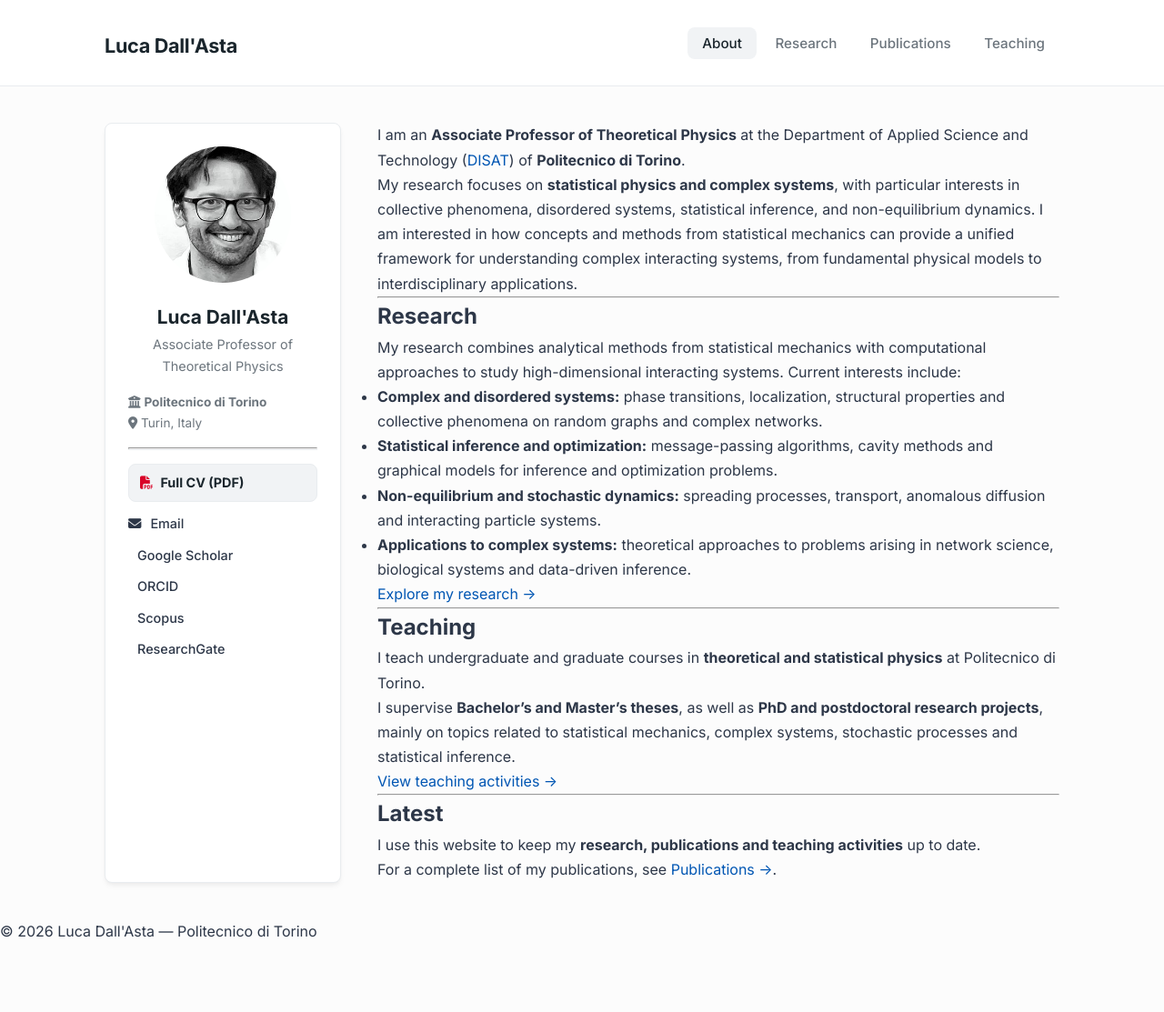
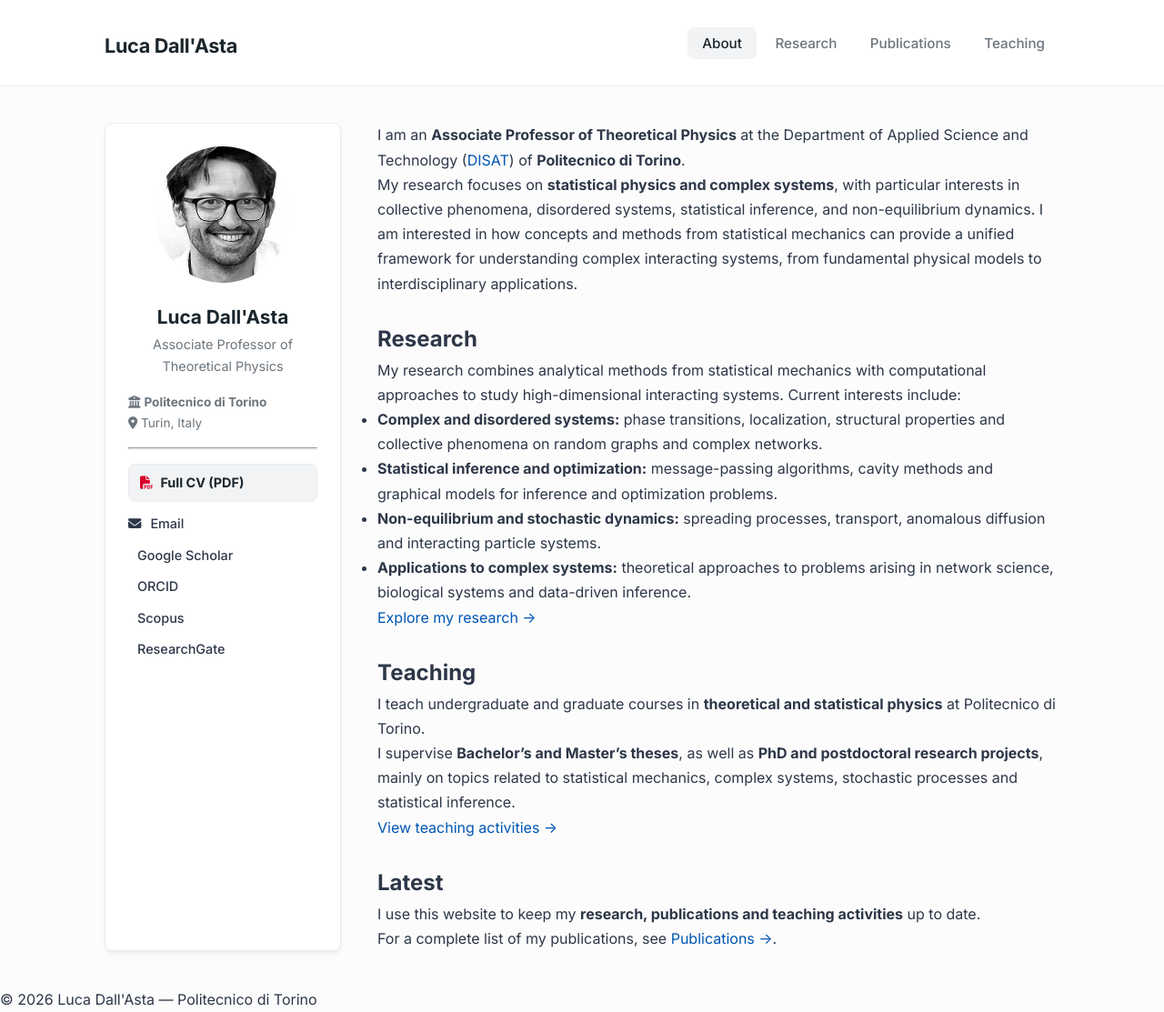
Before and after one commit to dallasta/dallasta.github.io, a Jekyll site: the page built from _pages/about.md, in a window 1280 px wide and 1113 px high. Shown: the whole window at 91% size. Built offline with Jekyll 4.4.1, drawn with Linux system fonts in a browser that asks for light colours; a style sheet for code colours, icons or effects is not loaded.

Commit message:
Add files via upload

```diff
--- a/_pages/about.md
+++ b/_pages/about.md
@@ -8,7 +8,7 @@ I am an **Associate Professor of Theoretical Physics** at the Department of Appl
 
 My research focuses on **statistical physics and complex systems**, with particular interests in collective phenomena, disordered systems, statistical inference, and non-equilibrium dynamics. I am interested in how concepts and methods from statistical mechanics can provide a unified framework for understanding complex interacting systems, from fundamental physical models to interdisciplinary applications.
 
----
+<br>
 
 ## Research
 
@@ -21,7 +21,7 @@ My research combines analytical methods from statistical mechanics with computat
 
 [Explore my research →](/research/)
 
----
+<br>
 
 ## Teaching
 
@@ -31,7 +31,7 @@ I supervise **Bachelor's and Master's theses**, as well as **PhD and postdoctora
 
 [View teaching activities →](/teaching/)
 
----
+<br>
 
 ## Latest
 
```
